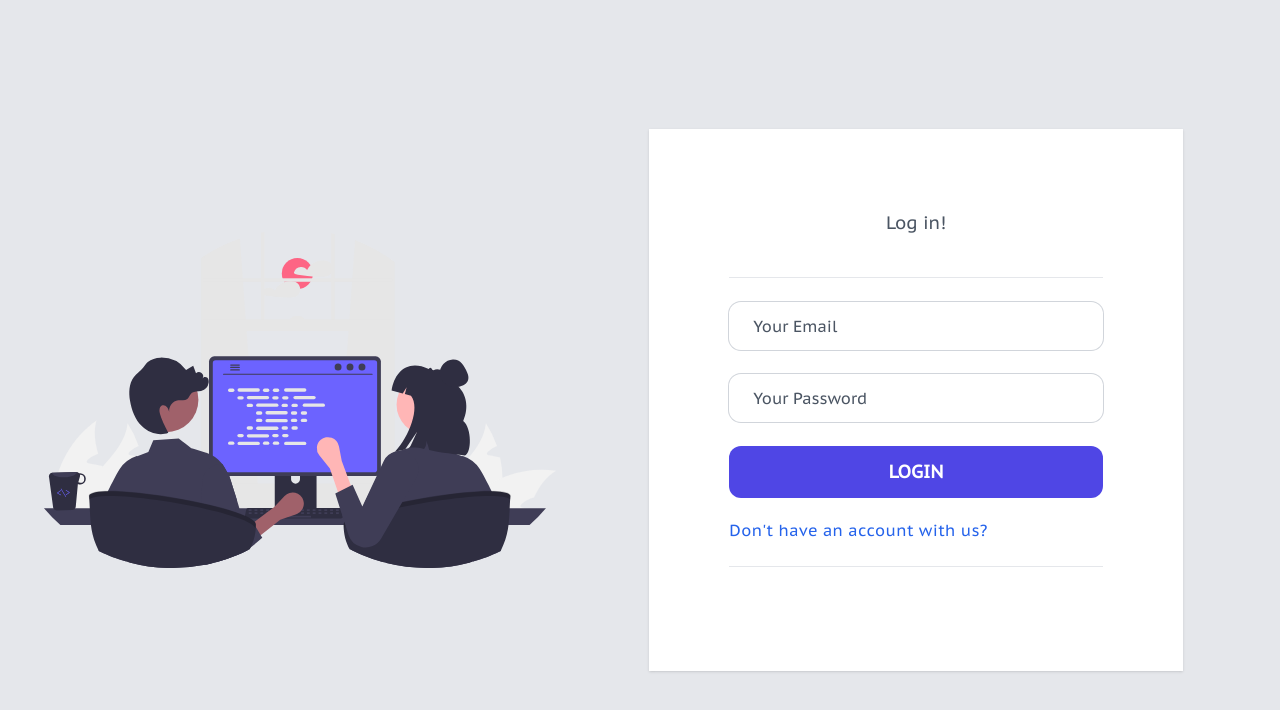
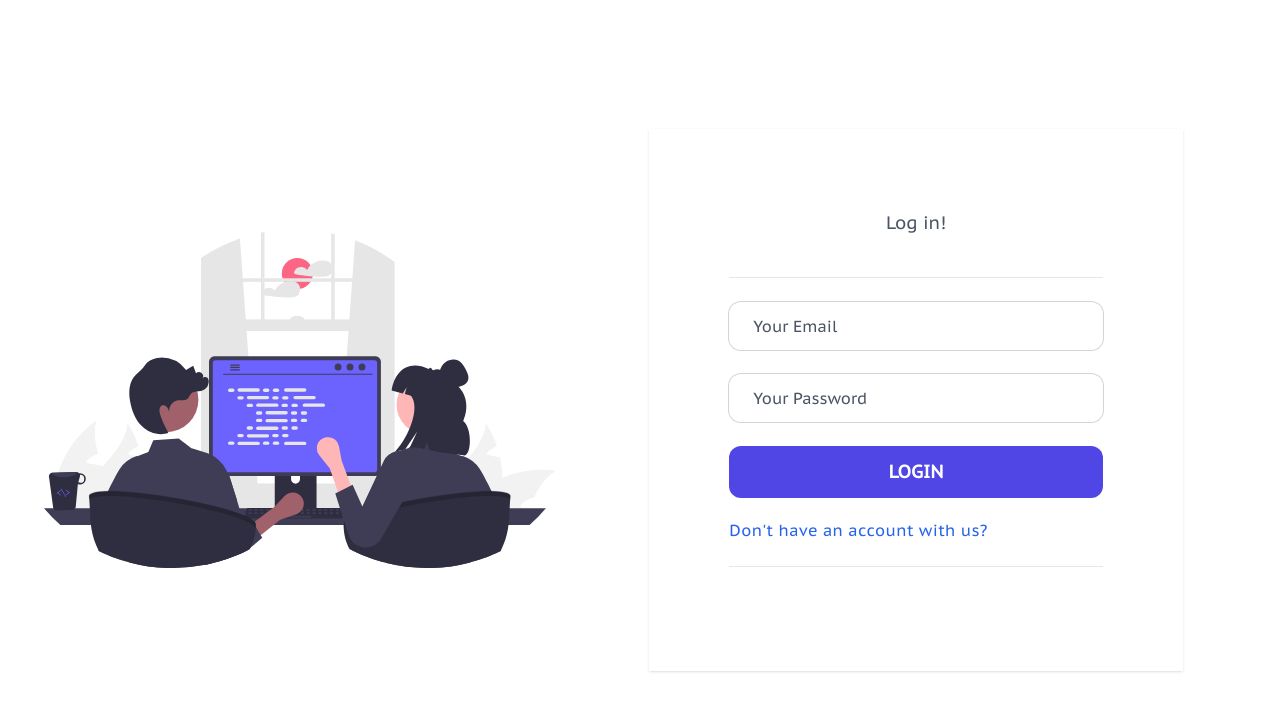
Before and after one commit to GhostemaneUrs/web-scrapper, a React (Vite) app: page / in a window 1280 px wide. Shown: the top 710 px of the page. Built offline with nearby package versions, Linux system fonts and the light colour scheme.

Commit message:
feat: update structure

```diff
--- a/index.html
+++ b/index.html
@@ -8,7 +8,7 @@
   <title>WebScrapper</title>
 </head>
 
-<body class="bg-gray-200">
+<body class="bg-white">
   <div id="root"></div>
   <script type="module" src="/src/main.jsx"></script>
 </body>
--- a/package.json
+++ b/package.json
@@ -11,6 +11,7 @@
     "formik": "^2.2.9",
     "react": "^18.0.0",
     "react-dom": "^18.0.0",
+    "react-icons": "^4.3.1",
     "react-router-dom": "^6.3.0",
     "react-spinners": "^0.11.0",
     "yup": "^0.32.11"
--- a/src/components/Form/index.jsx
+++ b/src/components/Form/index.jsx
@@ -10,20 +10,29 @@ const index = () => {
     doc: Yup.string().required('Ingresa tu número de documento'),
   })
 
+  const [users, setUser] = useState([])
   const [validateUser, setValidateUser] = useState({
+    doc: '',
     entity: '',
     docType: '',
-    doc: '',
   })
 
+  const handleSubmit = values => {
+    setValidateUser(values)
+    setUser([...users, values])
+  }
+
   return (
-    <div className='md:w-1/2 lg:w-3/5 xl:w-2/5 mx-5 mb-5'>
     <Formik
-        initialValues={validateUser}
+      initialValues={{
+        doc: '',
+        entity: '',
+        docType: '',
+      }}
       validationSchema={schemaValidateUser}
       onSubmit={(values, { resetForm }) => {
+        handleSubmit(values)
         resetForm()
-          setValidateUser(values)
       }}
     >
       {({ errors, touched }) => (
@@ -32,10 +41,7 @@ const index = () => {
           autoComplete='off'
         >
           <div className='mb-5'>
-              <label
-                className='text-gray-800 uppercase font-bold'
-                htmlFor='name'
-              >
+            <label className='text-gray-800 uppercase font-bold' htmlFor='name'>
               Entidad
             </label>
             <Field
@@ -99,7 +105,6 @@ const index = () => {
         </Form>
       )}
     </Formik>
-    </div>
   )
 }
 
--- /dev/null
+++ b/src/page/Client/index.jsx
@@ -0,0 +1,9 @@
+import React from 'react'
+
+const index = () => {
+  return (
+    <div>index</div>
+  )
+}
+
+export default index
--- a/src/theme/global.scss
+++ b/src/theme/global.scss
@@ -39,3 +39,10 @@ body {
   margin: 0 auto;
   max-width: 1440px;
 }
+
+.container-800 {
+  width: 100%;
+  padding: 1rem;
+  margin: 0 auto;
+  max-width: 800px;
+}
```
Also changed, not shown: src/assets/img/webscrapper.png (added), 1 other file (tests, documents, lock files or other folders). Lines whose indentation alone changed are shown as unchanged.
